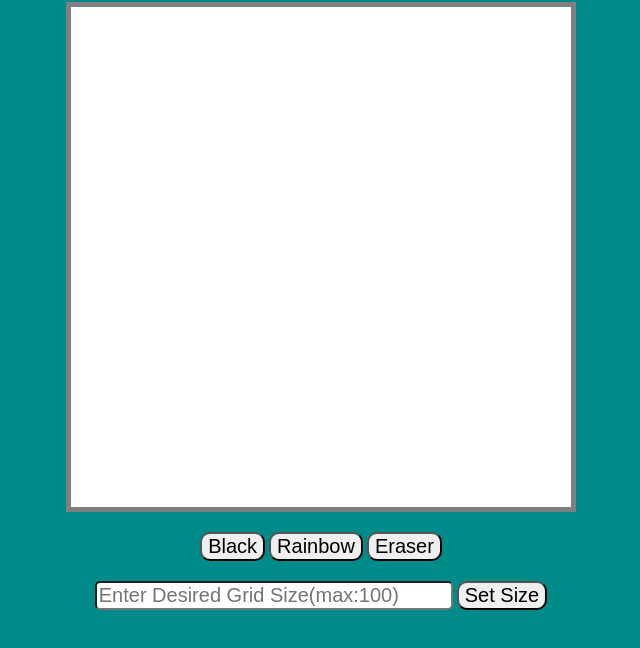
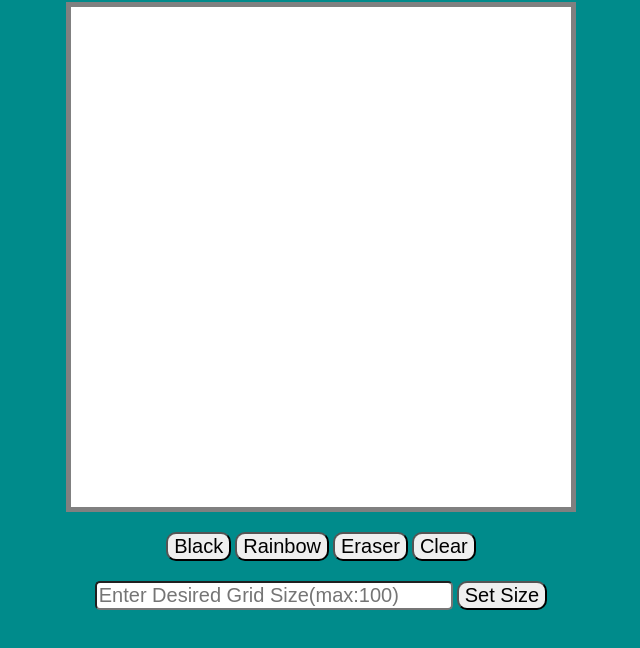
Before and after one commit to cmconnersr5/sketchpad, a plain HTML site: page index.html in a window 1280 px wide. Shown: the part 86-734 px from the top of the page, without its empty margins (319-959 px from the left). Drawn offline with Linux system fonts and the light colour scheme.

Commit message:
Add clear function

```diff
--- a/index.html
+++ b/index.html
@@ -16,6 +16,7 @@
         <button onclick="colorSet('black')">Black</button>
         <button onclick="colorSet('rainbow')">Rainbow</button>
         <button onclick="colorSet('white')">Eraser</button>
+        <button onclick="reset()">Clear</button>
     </div>
     <div class="sizer">
     <input type="text" placeholder="Enter Desired Grid Size(max:100)" onchange="createPad(this.value)">
--- a/index.js
+++ b/index.js
@@ -27,3 +27,11 @@ function colorChange(){
 function colorSet(x){
     color = x;
 };
+
+function reset() {
+    let sketchpad = document.getElementById('sketchpad');
+    let pixels = sketchpad.querySelectorAll('div');
+    pixels.forEach((div) => {
+        div.style.backgroundColor = 'white';
+    });
+}
```
